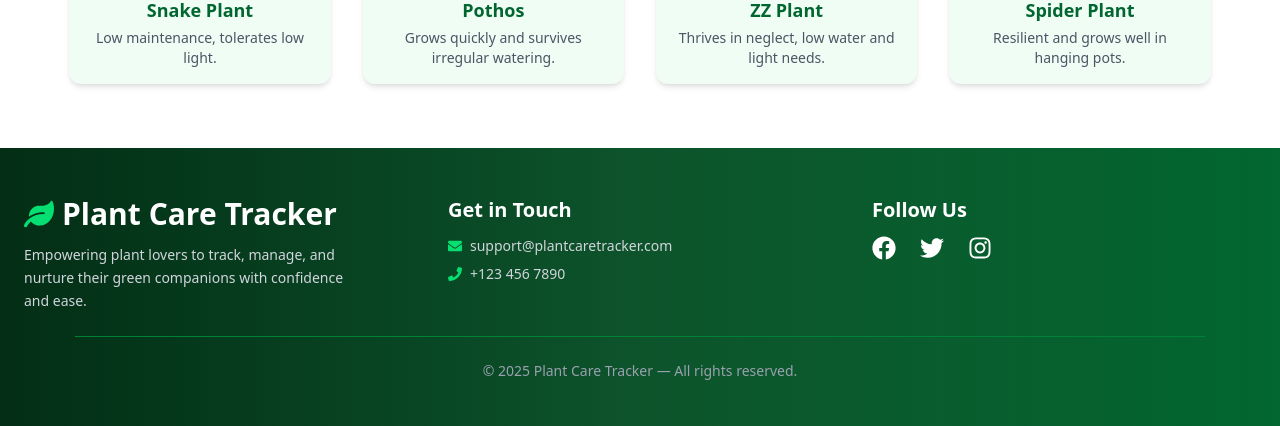
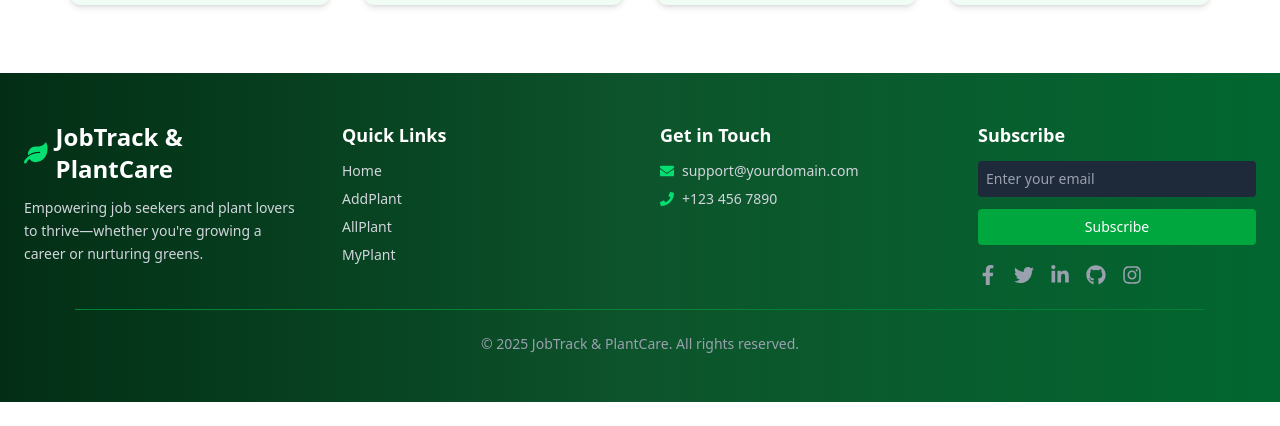
Before and after one commit to rjlam1/Mango, a React (Vite) app: page / in a window 1280 px wide. Shown: the part 1573-1999 px from the top of the page. After the commit the page ends 1975 px from the top, so only its background shows below. Built offline with nearby package versions, Linux system fonts and the light colour scheme; no server answers.

Commit message:
firebase auth

```diff
--- a/src/Component/AddPlants.jsx
+++ b/src/Component/AddPlants.jsx
@@ -102,7 +102,7 @@ const AddPlant = () => {
         <input type="hidden" name="userName" defaultValue={user?.displayName} />
 
         {/* Submit */}
-        <button type="submit" className="w-full p-1 text-lg bg-green-700 rounded hover:bg-green-800">
+        <button type="submit" className="w-full p-1 text-lg bg-green-700 rounded cursor-pointer hover:bg-green-800">
           🌿 Add Plant
         </button>
       </form>
--- a/src/Component/Allplans.jsx
+++ b/src/Component/Allplans.jsx
@@ -1,68 +1,9 @@
-// import React, { useEffect, useState } from 'react';
-// import { Link } from 'react-router';
-
-// const AllPlants = () => {
-//   const [plants, setPlants] = useState([]);
-//   const [loading, setLoading] = useState(true);
-
-//   useEffect(() => {
-//     fetch('http://localhost:5000/mango')
-//       .then(res => res.json())
-//       .then(data => {
-//         setPlants(data);
-//         setLoading(false);
-//       });
-//   }, []);
-
-//   if (loading) return<div className="fixed inset-0 z-50 flex items-center justify-center bg-opacity-90">
-//       <div className="flex flex-col items-center space-y-4">
-//         <div className="w-12 h-12 border-4 border-white rounded-full border-t-transparent animate-spin"></div>
-//         <p className="text-lg font-semibold text-white drop-shadow-lg">
-//           Loading, please wait...
-//         </p>
-//       </div>
-//     </div>;
-
-//   return (
-//     <div className="max-w-6xl p-4 mx-auto">
-//       <h2 className="mb-6 text-3xl font-bold text-center text-green-700">🌿 All Plants</h2>
-//       <div className="overflow-x-auto">
-//         <table className="table w-full table-zebra">
-//           <thead className="text-green-800 bg-green-100">
-//             <tr>
-//               <th>Index</th>
-//               <th>Plant Name</th>
-//               <th>Category</th>
-//               <th>Watering Frequency</th>
-//               <th>Actions</th>
-//             </tr>
-//           </thead>
-//           <tbody>
-//             {plants.map((plant, index) => (
-//               <tr key={plant._id}>
-//                 <td>{index }</td>
-//                 <td>{plant.plantName}</td>
-//                 <td>{plant.category}</td>
-//                 <td>{plant.wateringFrequency}</td>
-//                 <td>
-//                   <Link to={`/plant/${plant._id}`}>
-//                     <button className="btn btn-sm btn-success">View Details</button>
-//                   </Link>
-//                 </td>
-//               </tr>
-//             ))}
-//           </tbody>
-//         </table>
-//       </div>
-//     </div>
-//   );
-// };
-
-// export default AllPlants;
-import React, { useEffect, useState } from "react";
+import React, { useContext, useEffect, useState } from "react";
 import { Link } from "react-router";
+import { ThemeContext } from "./Theme";
 
 const AllPlants = () => {
+    const { theme } = useContext(ThemeContext);
   const [plants, setPlants] = useState([]);
   const [loading, setLoading] = useState(true);
   const [sortBy, setSortBy] = useState("nextWateringDate");
@@ -99,9 +40,9 @@ const AllPlants = () => {
         </div>
       </div>
     );
-
+//
   return (
-    <div className="max-w-6xl p-4 mx-auto">
+    <div className={`px-4 max-w-6xl p-4 mx-auto py-16 ${theme === "dark" ? "bg-gray-900" : "bg-white"}`}>
       <h2 className="mb-6 text-3xl font-bold text-center text-green-700">
         🌿 All Plants
       </h2>
@@ -117,8 +58,8 @@ const AllPlants = () => {
           onChange={(e) => setSortBy(e.target.value)}
           className="p-2 border rounded"
         >
-          <option value="nextWateringDate">Next Watering Date</option>
-          <option value="careLevel">Care Level</option>
+          <option className="text-sm font-bold text-gray-600" value="nextWateringDate ">Next Watering Date</option>
+          <option className="text-sm font-bold text-gray-600" value="careLevel">Care Level</option>
         </select>
       </div>
 
--- a/src/Component/Fotter.jsx
+++ b/src/Component/Fotter.jsx
@@ -1,54 +1,95 @@
-import { useContext } from "react";
-import { FaEnvelope, FaFacebook, FaInstagram, FaLeaf, FaPhone, FaTwitter } from "react-icons/fa";
+
+import React, { useContext } from "react";
+import { Link } from "react-router";
+import {
+  FaFacebookF,
+  FaTwitter,
+  FaLinkedinIn,
+  FaGithub,
+  FaEnvelope,
+  FaPhone,
+  FaLeaf,
+  FaInstagram,
+} from "react-icons/fa";
 import { ThemeContext } from "./Theme";
 
 const Footer = () => {
-    const { theme } = useContext(ThemeContext);
+  const { theme } = useContext(ThemeContext);
+
   return (
-
-    <footer className={`w-full px-6 py-12  text-white ${
-      theme === "dark"
-        ? "bg-gradient-to-r from-gray-900 via-gray-900 to-gray-900"
-        : "bg-gradient-to-r from-green-950 via-green-900 to-green-800"
-    }`}>
-      <div className="grid grid-cols-1 gap-10 mx-auto text-center max-w-8xl md:grid-cols-3 md:text-left">
-
-        {/* Website Info */}
-        <div className="flex flex-col items-center md:items-start">
-          <h2 className="flex items-center gap-2 mb-3 text-3xl font-bold">
-            <FaLeaf className="text-green-400" /> Plant Care Tracker
+    <footer
+      className={`px-6 mt-1 py-12 text-white ${
+        theme === "dark"
+          ? "bg-gradient-to-r from-gray-900 via-gray-900 to-gray-900"
+          : "bg-gradient-to-r from-green-950 via-green-900 to-green-800"
+      }`}
+    >
+      <div className="grid grid-cols-1 gap-10 mx-auto max-w-7xl md:grid-cols-2 lg:grid-cols-4">
+        {/* Brand Section */}
+        <div>
+          <h2 className="flex items-center gap-2 mb-3 text-2xl font-bold">
+            <FaLeaf className="text-green-400" />
+            JobTrack & PlantCare
           </h2>
-          <p className="max-w-xs text-sm leading-relaxed text-gray-300">
-            Empowering plant lovers to track, manage, and nurture their green companions with confidence and ease.
+          <p className="text-sm leading-relaxed text-gray-300">
+            Empowering job seekers and plant lovers to thrive—whether you're
+            growing a career or nurturing greens.
           </p>
         </div>
 
-        {/* Contact Info */}
-        <div className="flex flex-col items-center md:items-start">
-          <h3 className="mb-3 text-xl font-semibold">Get in Touch</h3>
+        {/* Quick Links */}
+        <div>
+          <h3 className="mb-3 text-lg font-semibold">Quick Links</h3>
           <ul className="space-y-2 text-sm text-gray-300">
-            <li className="flex items-center justify-center gap-2 md:justify-start">
-              <FaEnvelope className="text-green-400" /> support@plantcaretracker.com
+            <li>
+              <Link to="/" className="hover:text-white">Home</Link>
             </li>
-            <li className="flex items-center justify-center gap-2 md:justify-start">
-              <FaPhone className="text-green-400" /> +123 456 7890
+            <li>
+              <Link to="/addPlants" className="hover:text-white">AddPlant</Link>
+            </li>
+            <li>
+              <Link to="/allPlants" className="hover:text-white">AllPlant</Link>
+            </li>
+            <li>
+              <Link to="/myPlants" className="hover:text-white">MyPlant</Link>
             </li>
           </ul>
         </div>
 
-        {/* Social Links */}
-        <div className="flex flex-col items-center md:items-start">
-          <h3 className="mb-3 text-xl font-semibold">Follow Us</h3>
-          <div className="flex gap-6 text-2xl">
-            <a href="https://facebook.com" target="_blank" rel="noopener noreferrer" className="transition hover:text-green-400">
-              <FaFacebook />
-            </a>
-            <a href="https://twitter.com" target="_blank" rel="noopener noreferrer" className="transition hover:text-green-400">
-              <FaTwitter />
-            </a>
-            <a href="https://instagram.com" target="_blank" rel="noopener noreferrer" className="transition hover:text-green-400">
-              <FaInstagram />
-            </a>
+        {/* Contact Info */}
+        <div>
+          <h3 className="mb-3 text-lg font-semibold">Get in Touch</h3>
+          <ul className="space-y-2 text-sm text-gray-300">
+            <li className="flex items-center gap-2">
+              <FaEnvelope className="text-green-400" />
+              support@yourdomain.com
+            </li>
+            <li className="flex items-center gap-2">
+              <FaPhone className="text-green-400" />
+              +123 456 7890
+            </li>
+          </ul>
+        </div>
+
+        {/* Newsletter + Social */}
+        <div>
+          <h3 className="mb-3 text-lg font-semibold">Subscribe</h3>
+          <form className="flex flex-col gap-3">
+            <input
+              type="email"
+              placeholder="Enter your email"
+              className="p-2 text-sm text-white placeholder-gray-400 bg-gray-800 rounded focus:outline-none"
+            />
+            <button className="py-2 text-sm font-medium bg-green-600 rounded hover:bg-green-700">
+              Subscribe
+            </button>
+          </form>
+          <div className="flex gap-4 mt-5 text-xl text-gray-400">
+            <a href="https://facebook.com" target="_blank" rel="noopener noreferrer" className="hover:text-white"><FaFacebookF /></a>
+            <a href="https://twitter.com" target="_blank" rel="noopener noreferrer" className="hover:text-white"><FaTwitter /></a>
+            <a href="https://linkedin.com" target="_blank" rel="noopener noreferrer" className="hover:text-white"><FaLinkedinIn /></a>
+            <a href="https://github.com" target="_blank" rel="noopener noreferrer" className="hover:text-white"><FaGithub /></a>
+            <a href="https://instagram.com" target="_blank" rel="noopener noreferrer" className="hover:text-white"><FaInstagram /></a>
           </div>
         </div>
       </div>
@@ -56,7 +97,7 @@ const Footer = () => {
       <hr className="w-11/12 mx-auto my-6 border-green-700" />
 
       <p className="text-sm text-center text-gray-400">
-        &copy; {new Date().getFullYear()} Plant Care Tracker — All rights reserved.
+        &copy; {new Date().getFullYear()} JobTrack & PlantCare. All rights reserved.
       </p>
     </footer>
   );
--- a/src/Component/Home.jsx
+++ b/src/Component/Home.jsx
@@ -5,21 +5,9 @@ import BeginnerFriendlyPlants from "./Beginaer";
 import { ThemeContext } from "./Theme";
 import { Sun, SunMoon } from "lucide-react";
 const Home = () => {
-  const { theme, toggleTheme } = useContext(ThemeContext);
 
   return (
     <div className="min-h-screen text-gray-900 transition-colors duration-300 bg-white dark:bg-gray-900 dark:text-gray-100">
-      <div className="flex justify-end p-4">
-        <button
-          onClick={() => {
-            console.log("Clicked, theme was:", theme);
-            toggleTheme();
-          }}
-          className="px-4 py-2 text-white"
-        >
-           {theme === "dark" ?  <Sun  size={35}/> :<SunMoon size={35} />}
-        </button>
-      </div>
       <TopPlantCareMistakes />
       <BeginnerFriendlyPlants />
     </div>
--- a/src/Component/UpdatePlant.jsx
+++ b/src/Component/UpdatePlant.jsx
@@ -161,7 +161,7 @@ const UpdatePlant = () => {
         <input
           type="submit"
           value="Update Plant"
-          className="w-full text-lg btn btn-success"
+          className="w-full text-lg bg-green-600 lg:mb-16 btn"
         />
       </form>
     </div>
```
Also changed, not shown: src/Component/Myplants.jsx (+6 -4 lines), src/Component/Navbar.jsx (+12 -2 lines).
